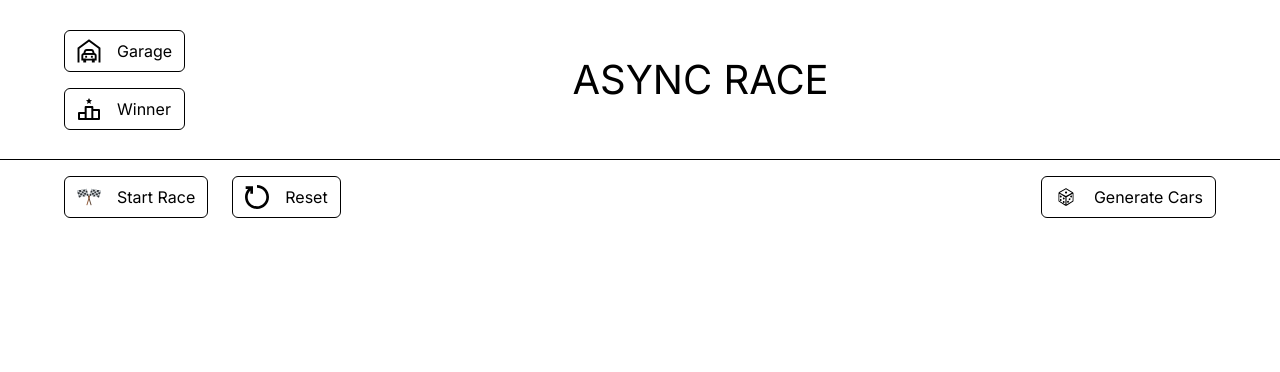
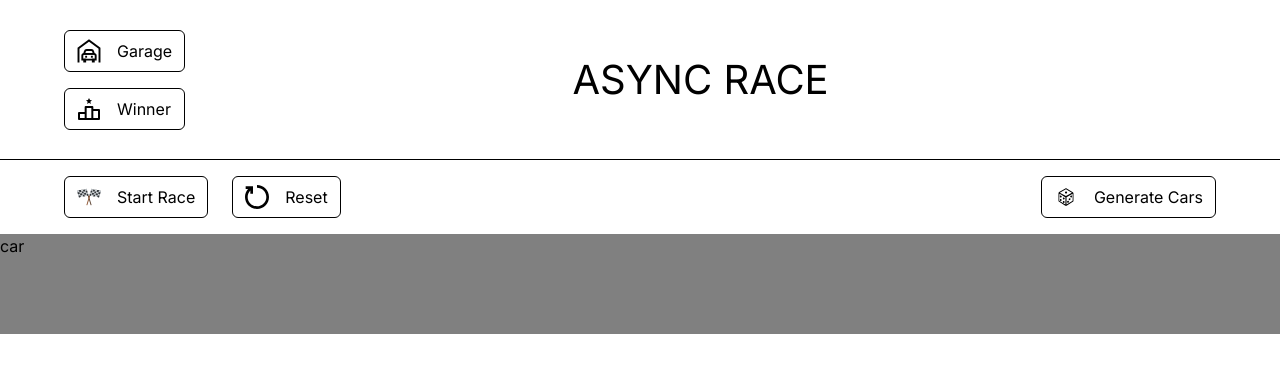
Before and after one commit to Mayis/async-race, a Next.js app: page / in a window 1280 px wide. Shown: the top 372 px of the page. Built offline with nearby package versions, Linux system fonts and the light colour scheme.

Commit message:
feat: :construction: create race track for cars

```diff
--- a/src/app/page.tsx
+++ b/src/app/page.tsx
@@ -1,11 +1,17 @@
 "use client";
 import RaceControlPanel from "@/features/garage/components/race-control-panel/race-control-panel";
+import RaceTrack from "@/features/garage/components/race-track/race-track";
 import React from "react";
 
 export default function Home() {
   return (
     <div>
-      <RaceControlPanel />
+      <div>
+        <RaceControlPanel />
+      </div>
+      <div>
+        <RaceTrack />
+      </div>
     </div>
   );
 }
--- a/src/common/components/button/button.tsx
+++ b/src/common/components/button/button.tsx
@@ -8,6 +8,7 @@ interface Props {
   icon?: IconName;
   iconSize?: number;
 }
+
 function Button({ onClick, style, children, icon, iconSize }: PropsWithChildren<Props>) {
   return (
     <button onClick={onClick} style={style} className="py-2 px-3 border border-black rounded-md bg-white hover:bg-gray-100">
--- /dev/null
+++ b/src/features/garage/components/race-track/race-track.tsx
@@ -0,0 +1,14 @@
+import Track from "@/features/garage/components/race-track/track";
+import React from "react";
+
+function RaceTrack() {
+  return (
+    <div>
+      <Track>
+        <p>car</p>
+      </Track>
+    </div>
+  );
+}
+
+export default RaceTrack;
--- /dev/null
+++ b/src/features/garage/components/race-track/track.tsx
@@ -0,0 +1,21 @@
+import React, { PropsWithChildren } from "react";
+
+interface Props {
+  a?: number;
+}
+
+function Track({ children }: PropsWithChildren<Props>) {
+  return (
+    <div
+      style={{
+        width: "100%",
+        height: "100px",
+        backgroundColor: "gray"
+      }}
+    >
+      {children}
+    </div>
+  );
+}
+
+export default Track;
```
Also changed, not shown: public/images/race-track.png (added).
